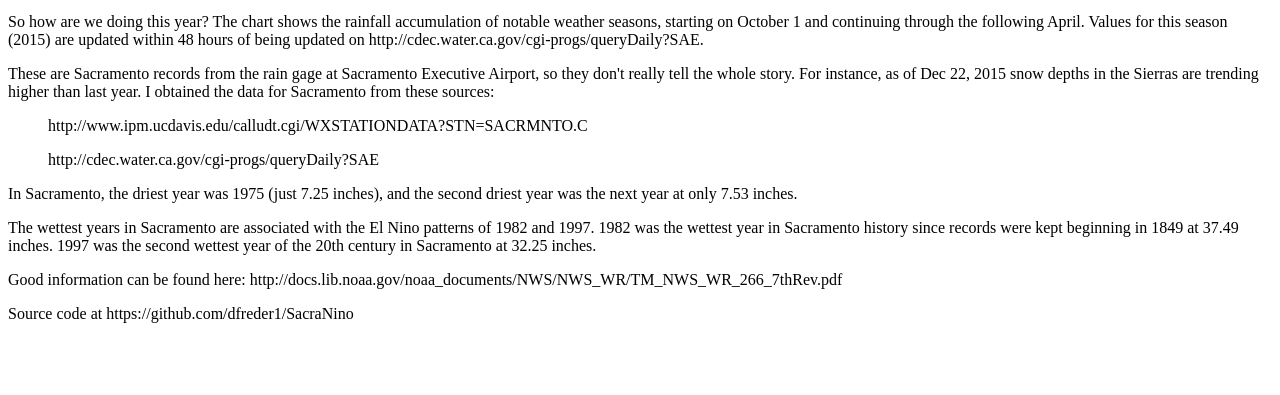
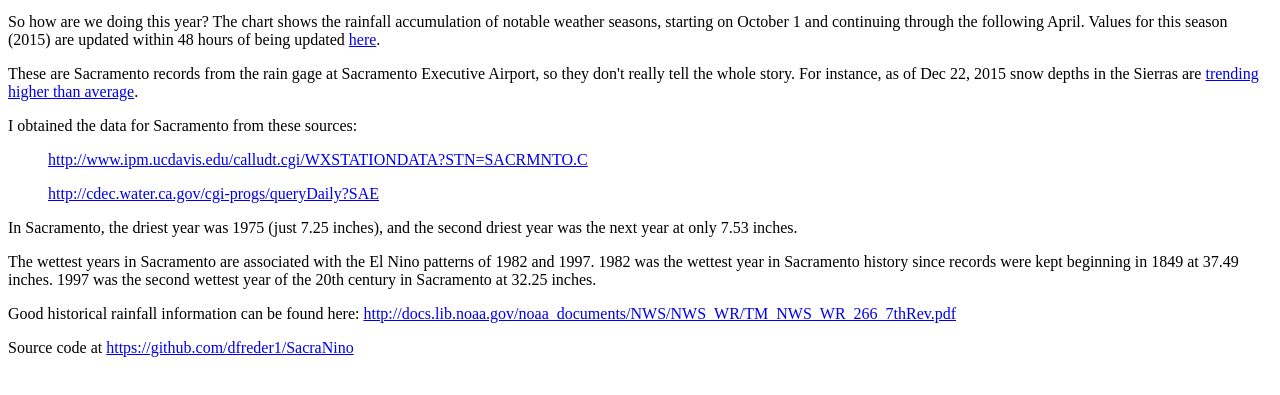
Before and after one commit to dfreder1/RainfallTracker, a plain HTML site: page index.html in a window 1280 px wide. Shown: the part 29-424 px from the top of the page. Drawn offline with Linux system fonts and the light colour scheme.

Commit message:
added data to index.html

```diff
--- a/index.html
+++ b/index.html
@@ -1,17 +1,24 @@
 <!DOCTYPE html>
 <html>
     <body>
+    <basefont face="verdana" size="10" color="black">
     	<IMG SRC="outputcsv.png" ALT="some text">
 	<p>
-	    So how are we doing this year? The chart shows the rainfall accumulation of notable weather seasons, starting on October 1 and continuing through the following April. Values for this season (2015) are updated within 48 hours of being updated on http://cdec.water.ca.gov/cgi-progs/queryDaily?SAE.
+	So how are we doing this year? The chart shows the rainfall accumulation of notable weather seasons, starting on October 1 and continuing through the following April. Values for this season (2015) are updated within 48 hours of being updated <a href="http://cdec.water.ca.gov/cgi-progs/queryDaily?SAE">here</a>.
 	</p>
 	<p>
-	These are Sacramento records from the rain gage at Sacramento Executive Airport, so they don't really tell the whole story. For instance, as of Dec 22, 2015 snow depths in the Sierras are trending higher than last year. I obtained the data for Sacramento from these sources:
+	These are Sacramento records from the rain gage at Sacramento Executive Airport, so they don't really tell the whole story. For instance, as of Dec 22, 2015 snow depths in the Sierras are <a href="http://cdec.water.ca.gov/cgi-progs/snow/PLOT_SWC">trending higher than average</a>.
+	</p>
+	<p>
+	I obtained the data for Sacramento from these sources:
+	</p>
 	<ul>
-	http://www.ipm.ucdavis.edu/calludt.cgi/WXSTATIONDATA?STN=SACRMNTO.C
+		<a href="http://www.ipm.ucdavis.edu/calludt.cgi/WXSTATIONDATA?STN=SACRMNTO.C">
+			http://www.ipm.ucdavis.edu/calludt.cgi/WXSTATIONDATA?STN=SACRMNTO.C</a>
 	</ul>
 	<ul>
-	http://cdec.water.ca.gov/cgi-progs/queryDaily?SAE
+		<a href="http://cdec.water.ca.gov/cgi-progs/queryDaily?SAE">
+			http://cdec.water.ca.gov/cgi-progs/queryDaily?SAE</a>
 	</ul>
 	<p>
 	In Sacramento, the driest year was 1975 (just 7.25 inches), and the second driest year was the next year at only 7.53 inches.
@@ -20,10 +27,10 @@
 	The wettest years in Sacramento are associated with the El Nino patterns of 1982 and 1997. 1982 was the wettest year in Sacramento history since records were kept beginning in 1849 at 37.49 inches. 1997 was the second wettest year of the 20th century in Sacramento at 32.25 inches.
 	</p>
 	<p>
-	Good information can be found here: http://docs.lib.noaa.gov/noaa_documents/NWS/NWS_WR/TM_NWS_WR_266_7thRev.pdf
+	Good historical rainfall information can be found here: <a href="http://docs.lib.noaa.gov/noaa_documents/NWS/NWS_WR/TM_NWS_WR_266_7thRev.pdf">http://docs.lib.noaa.gov/noaa_documents/NWS/NWS_WR/TM_NWS_WR_266_7thRev.pdf</a>
 	</p>
 	<p>
-	Source code at https://github.com/dfreder1/SacraNino
+	Source code at <a href="https://github.com/dfreder1/SacraNino">https://github.com/dfreder1/SacraNino</a>
 	</p>
     </body>
 </html>
```
